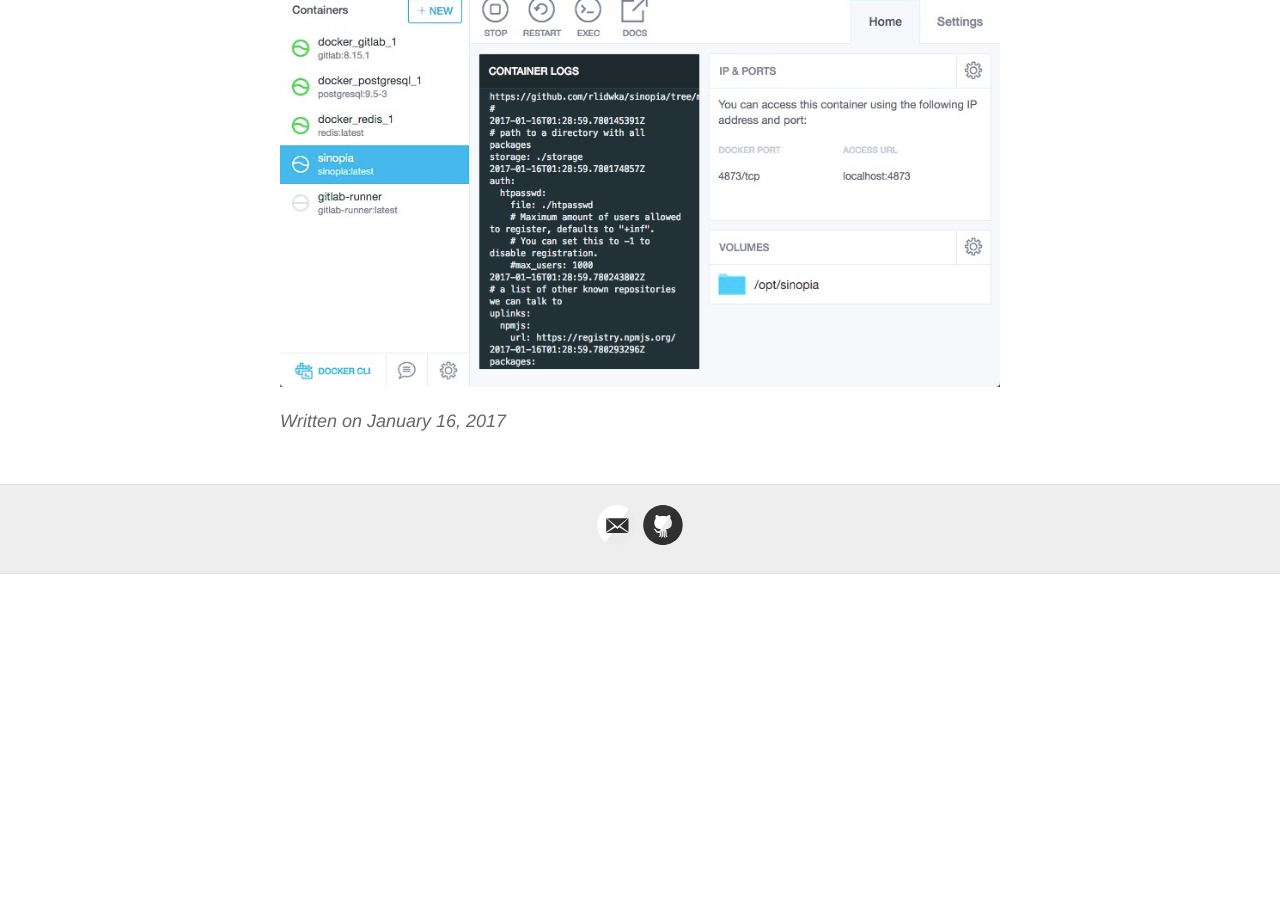
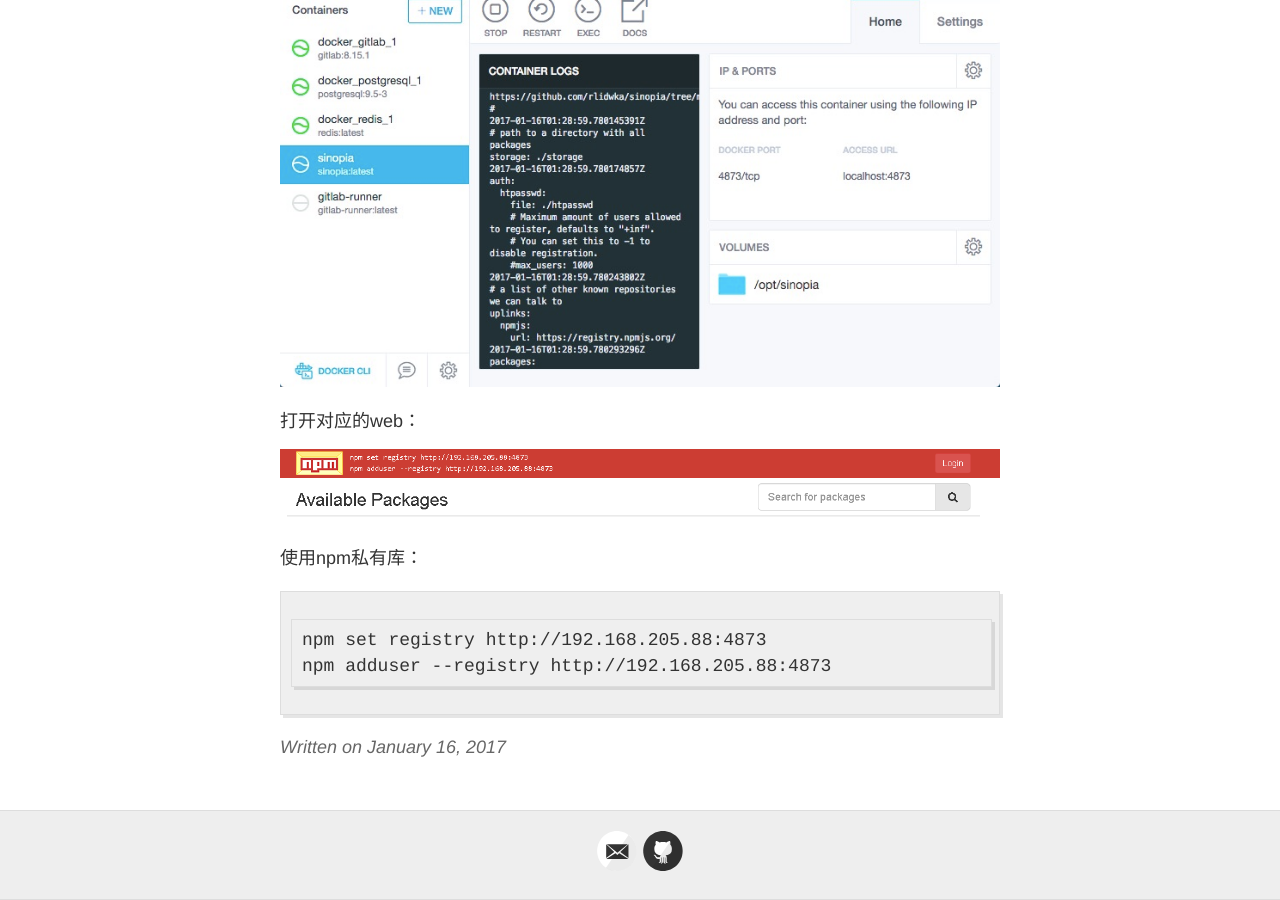
Before and after one commit to fruitSandwich/fruitsandwich.github.io, a Jekyll site: the page built from _posts/2017-01-16-npm-repository-server.md, in a window 1280 px wide and 900 px high, scrolled down 1902 px. Built offline with Jekyll 4.4.1, drawn with Linux system fonts in a browser that asks for light colours; before the commit the page ends 2476 px from its top, so only the background shows below that.

Commit message:
npm-sinopia

````diff
--- a/_posts/2017-01-16-npm-repository-server.md
+++ b/_posts/2017-01-16-npm-repository-server.md
@@ -48,3 +48,14 @@
 容器启动后，可以在docker toolbaox Kitematic中看到容器的状态：
 
 ![image](/asserts/201701/kitematic-sinopia.png)
+
+打开对应的web：
+
+![image](/asserts/201701/sinopia.png)
+
+使用npm私有库：
+
+```
+npm set registry http://192.168.205.88:4873
+npm adduser --registry http://192.168.205.88:4873
+```
````
Also changed, not shown: asserts/201701/sinopia.png (added).
